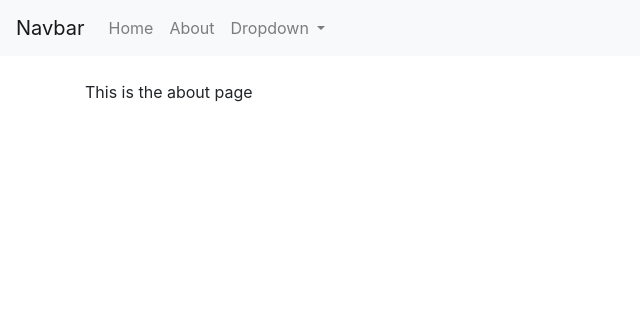
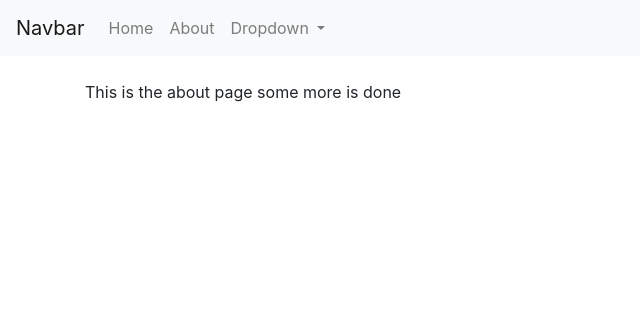
Before and after one commit to Neville-Loh/webdev_commerce, a Django app: page /about/ in a window 1280 px wide. Shown: the top 316 px of the page, without its empty margins (0-640 px from the left). Run offline with Django 3.2, Linux system fonts and the light colour scheme; some libraries are stand-ins or nearby versions.

Commit message:
changed the about page

```diff
--- a/src/pages/templates/about.html
+++ b/src/pages/templates/about.html
@@ -7,6 +7,6 @@
 {% block content%}
 
 
-This is the about page
+This is the about page some more is done
 
 {% endblock %}
```
